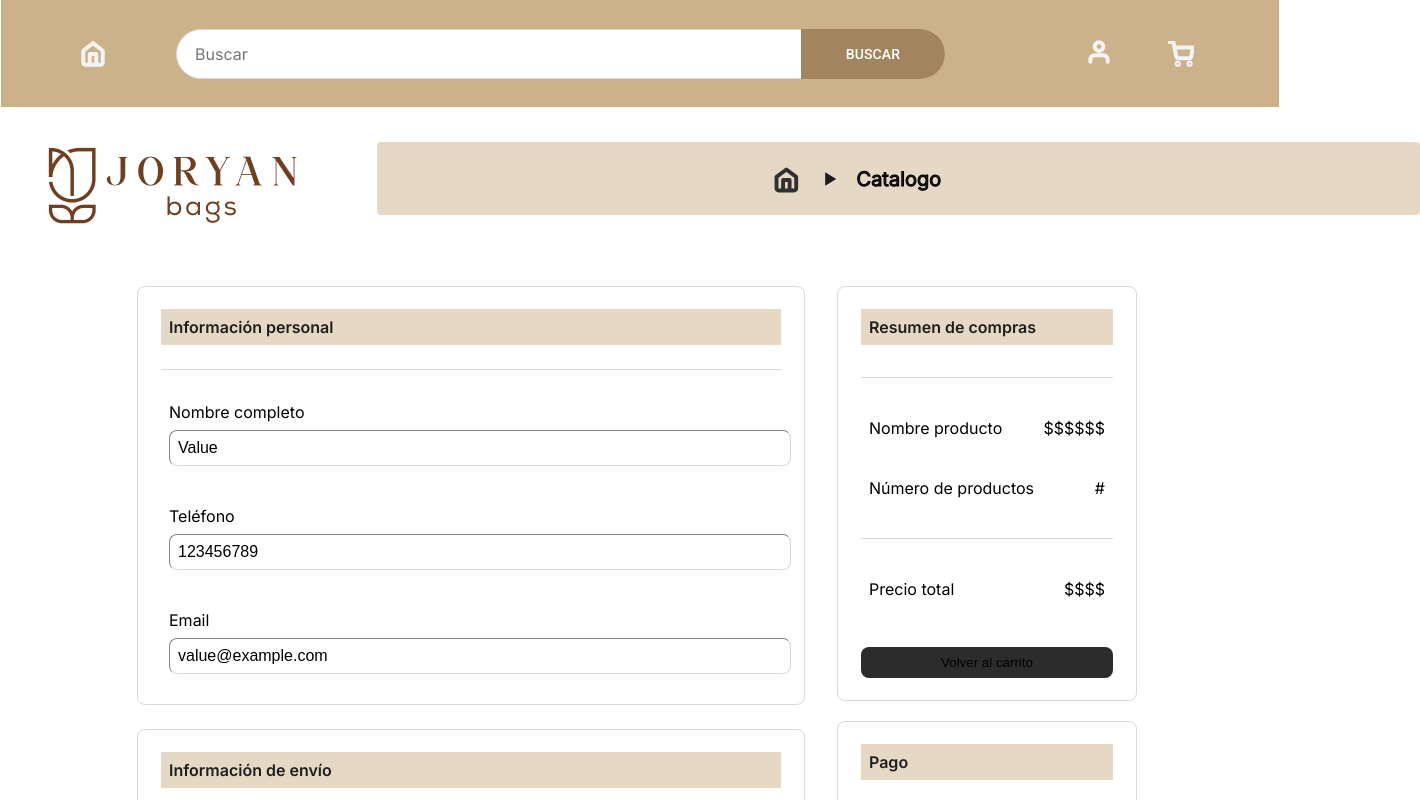
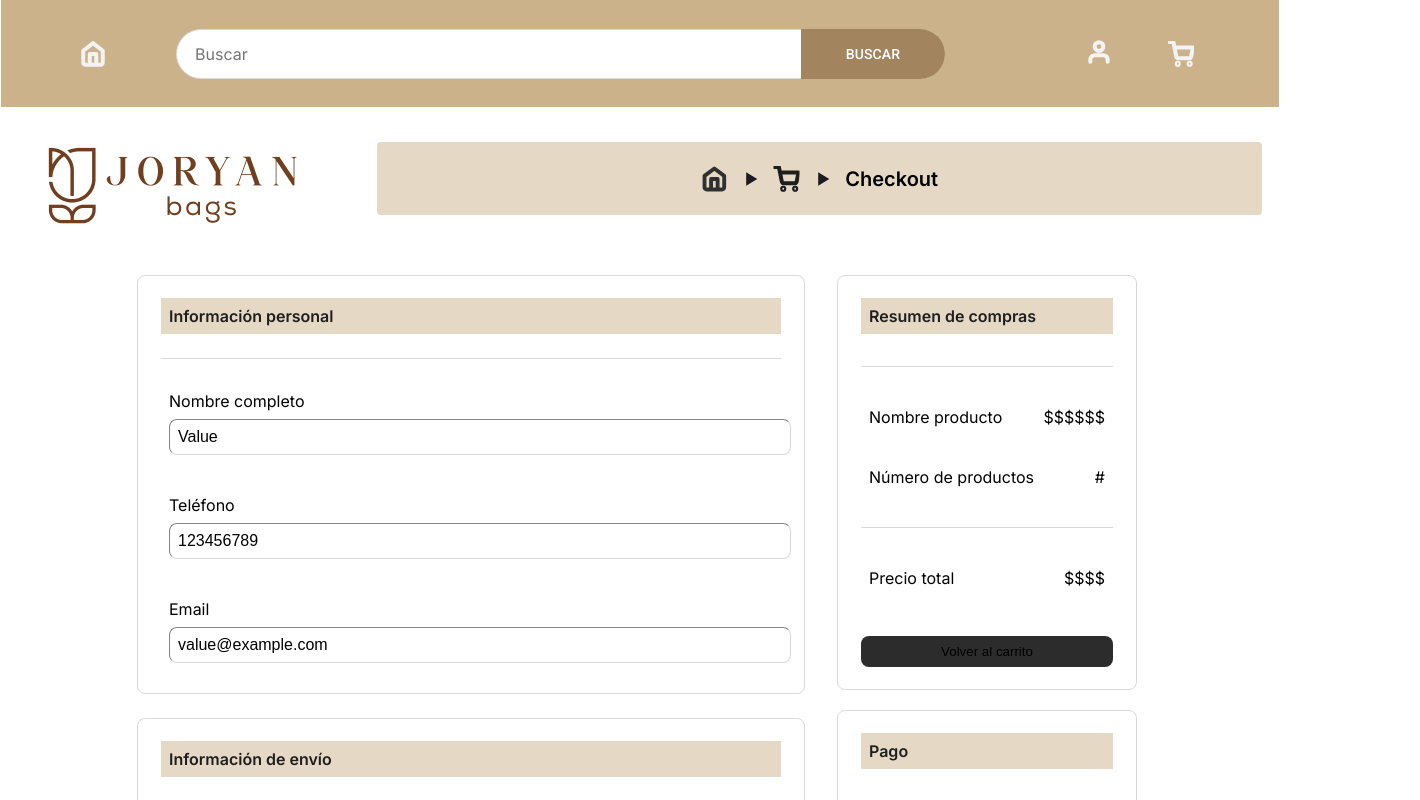
Before and after one commit to CamiloWG/ecommerce-joryanbags, an Angular app in the folder ecommerce-frontend/: page /checkout in a window 1280 px wide. Shown: the top 800 px of the page, 1420 px wide, since content can reach past the window. Built offline with nearby package versions, Linux system fonts and the light colour scheme.

Commit message:
Ajuste y modificacion del componente Route

```diff
--- a/ecommerce-frontend/src/app/core/components/shared/Route/Route.component.html
+++ b/ecommerce-frontend/src/app/core/components/shared/Route/Route.component.html
@@ -1,7 +1,29 @@
-<div class="w-[1033px] h-[73px] flex flex-col items-start justify-start pt-0 pb-0.5 pl-[0.4px] pr-0 box-border z-[2] text-left text-subheading-size-medium text-m3-sys-light-on-surface font-subheading">
-      <div class="mt-[-2px] w-[1043.1px] h-[73px] rounded bg-tan-200 flex flex-col items-center justify-center py-1 px-2 box-border relative gap-2.5">
-        <div class="relative leading-[120%] [-webkit-text-stroke:1px_#000] cursor-pointer z-[0]" (click)="onSupportingTextClick()">Catalogo</div>
-        <img class="w-[25.1px] h-6 absolute !m-[0] bottom-[24px] left-[439.8px] z-[1]" loading="lazy" alt="" src="assets/icons/play-arrow-filled.svg" />
-        <img class="w-[27.2px] h-[26px] absolute !m-[0] bottom-[22px] left-[395.9px] overflow-hidden shrink-0 cursor-pointer z-[2]" alt="" src="assets/icons/home-1.svg" (click)="onHomeIconClick()" />
-      </div>
+<div class="self-stretch flex flex-col items-start justify-start px-0 pb-0 box-border">
+  <div class="w-full h-[73px] flex flex-col items-start justify-start text-left text-subheading-size-medium text-schemes-on-surface font-heading">
+    <div class="mx-auto mt-[-2px] w-full h-[73px] rounded bg-tan-200 flex flex-row items-center justify-center py-1 px-2 box-border gap-2.5">
+
+      <img class="w-[27.2px] h-[26px] cursor-pointer" alt="Home" src="assets/icons/home-1.svg" (click)="onHomeIconClick()" />
+
+      <img *ngIf="breadcrumbs.length > 0" class="w-[25.1px] h-6" alt="Flecha" src="assets/icons/play-arrow-filled.svg" />
+
+      <ng-container *ngFor="let crumb of breadcrumbs; let last = last">
+
+        <ng-container *ngIf="crumb.label === 'Carrito'; else textBreadcrumb">
+          <img class="w-[27px] h-[26px] cursor-pointer" alt="Carrito" src="assets\icons\shopping-cart-2.svg" />
+        </ng-container>
+
+        <ng-template #textBreadcrumb>
+          <div
+            class="font-subheading cursor-pointer font-body-font-weight-strong"
+            (click)="navigateTo(crumb.url)">
+            {{ crumb.label }}
+          </div>
+        </ng-template>
+
+        <img *ngIf="!last" class="w-[25.1px] h-6" alt="Flecha" src="assets/icons/play-arrow-filled.svg" />
+
+      </ng-container>
+
     </div>
+  </div>
+</div>
--- a/ecommerce-frontend/src/app/core/components/shared/Route/Route.component.ts
+++ b/ecommerce-frontend/src/app/core/components/shared/Route/Route.component.ts
@@ -1,24 +1,24 @@
-import { Component, ViewEncapsulation, HostBinding } from "@angular/core";
+import { CommonModule } from "@angular/common";
+import { Component, Input, ViewEncapsulation, HostBinding } from "@angular/core";
+import { Router } from "@angular/router";
 
-import { Router } from "@angular/router";
 @Component({
   selector: "route",
+  imports:[CommonModule],
   standalone: true,
   encapsulation: ViewEncapsulation.None,
-  imports: [],
   templateUrl: "./Route.component.html",
 })
 export class Route {
   @HostBinding("style.display") display = "contents";
 
+  @Input() breadcrumbs: { label: string; url?: string }[] = [];
+
   constructor(private router: Router) {}
 
-  onSupportingTextClick() {
-    const anchor = document.querySelector(
-      "[data-scroll-to='pageProductResults']"
-    );
-    if (anchor) {
-      anchor.scrollIntoView({ block: "start", behavior: "smooth" });
+  navigateTo(url?: string) {
+    if (url) {
+      this.router.navigate([url]);
     }
   }
 
--- a/ecommerce-frontend/src/app/pages/carrito/carrito.component.html
+++ b/ecommerce-frontend/src/app/pages/carrito/carrito.component.html
@@ -2,17 +2,21 @@
   <header-menu></header-menu>
 
   <main class="flex flex-col items-start justify-start pb-[50px] pl-3 pr-[18px] box-border max-w-full lg:pb-[50px] lg:box-border mq750:pb-[30px] mq750:box-border">
-      <section class="h-auto w-full flex relative">
-        <div class="absolute top-[19px] left-[365px] flex flex-col items-start justify-start gap-[50px] max-w-full">
-          <div class="flex flex-col items-start justify-start gap-[30px]">
-            <route></route>
+
+    <section class="relative w-full h-[150px] flex">
+
+      <app-logo class="absolute top-0 left-0"></app-logo>
+
+      <div class="absolute top-[19px] left-[365px] flex flex-col items-start justify-start gap-[50px] w-[calc(100%-365px)]">
+        <div class="w-full flex flex-col">
+          <route [breadcrumbs]="[
+            { label: 'Carrito' }
+          ]"></route>
         </div>
       </div>
-        <app-logo></app-logo>
-
     </section>
 
-      <section class="mx-auto w-full max-w-[90%] flex flex-row justify-between items-start gap-8 px-10 py-10">
+    <section class="mx-auto w-full max-w-[80%] flex flex-row justify-between items-start gap-8 px-10">
       <div class="flex-1 flex flex-col gap-4">
         <app-cartproduct></app-cartproduct>
         <app-cartproduct></app-cartproduct>
--- a/ecommerce-frontend/src/app/pages/checkout/checkout.component.html
+++ b/ecommerce-frontend/src/app/pages/checkout/checkout.component.html
@@ -2,16 +2,22 @@
     <header-menu></header-menu>
 
     <main class="flex flex-col items-start justify-start pb-[50px] pl-3 pr-[18px] box-border max-w-full lg:pb-[50px] lg:box-border mq750:pb-[30px] mq750:box-border">
-      <section class="h-auto w-full flex relative">
-        <div class="absolute top-[19px] left-[365px] flex flex-col items-start justify-start gap-[50px] max-w-full">
-          <div class="flex flex-col items-start justify-start gap-[30px]">
-            <route></route>
+
+      <section class="relative w-full h-[150px] flex">
+
+        <app-logo class="absolute top-0 left-0"></app-logo>
+
+        <div class="absolute top-[19px] left-[365px] flex flex-col items-start justify-start gap-[50px] w-[calc(100%-365px)]">
+          <div class="w-full flex flex-col">
+            <route [breadcrumbs]="[
+              { label: 'Carrito' },
+              { label: 'Checkout' }
+            ]"></route>
           </div>
         </div>
-        <app-logo></app-logo>
       </section>
 
-      <section class="mx-auto w-full max-w-[80%] flex flex-row justify-between items-start gap-8 px-10 py-10">
+      <section class="mx-auto w-full max-w-[80%] flex flex-row justify-between items-start gap-8">
         <div class="w-[70%] flex-1 flex flex-col gap-4">
             <app-infopedido [isConfirmationPage]="false"></app-infopedido>
         </div>
--- a/ecommerce-frontend/src/app/pages/confirmacioncompra/confirmacioncompra.component.html
+++ b/ecommerce-frontend/src/app/pages/confirmacioncompra/confirmacioncompra.component.html
@@ -2,13 +2,20 @@
     <header-menu></header-menu>
 
     <main class="flex flex-col items-start justify-start pb-[50px] pl-3 pr-[18px] box-border max-w-full lg:pb-[50px] lg:box-border mq750:pb-[30px] mq750:box-border">
-      <section class="h-auto w-full flex relative">
-        <div class="absolute top-[19px] left-[365px] flex flex-col items-start justify-start gap-[50px] max-w-full">
-          <div class="flex flex-col items-start justify-start gap-[30px]">
-            <route></route>
+
+      <section class="relative w-full h-[150px] flex">
+
+        <app-logo class="absolute top-0 left-0"></app-logo>
+
+        <div class="absolute top-[19px] left-[365px] flex flex-col items-start justify-start gap-[50px] w-[calc(100%-365px)]">
+          <div class="w-full flex flex-col">
+            <route [breadcrumbs]="[
+              { label: 'Carrito' },
+              { label: 'Checkout' },
+              { label: 'Confirmación' }
+            ]"></route>
           </div>
         </div>
-        <app-logo></app-logo>
       </section>
 
       <section class="mx-auto self-stretch flex flex-col items-start justify-start gap-space-600">
--- a/ecommerce-frontend/src/app/pages/producto/producto.component.html
+++ b/ecommerce-frontend/src/app/pages/producto/producto.component.html
@@ -3,17 +3,22 @@
 
   <main class="flex flex-col items-start justify-start pb-[50px] pl-3 pr-[18px] box-border max-w-full lg:pb-[50px] lg:box-border mq750:pb-[30px] mq750:box-border">
 
-    <section class="h-auto w-full flex relative">
-      <div class="absolute top-[19px] left-[365px] flex flex-col items-start justify-start gap-[50px] max-w-full">
-        <div class="flex flex-col items-start justify-start gap-[30px]">
-          <route></route>
+    <section class="relative w-full h-[150px] flex">
+
+      <app-logo class="absolute top-0 left-0"></app-logo>
+
+      <div class="absolute top-[19px] left-[365px] flex flex-col items-start justify-start gap-[50px] w-[calc(100%-365px)]">
+        <div class="w-full flex flex-col">
+          <route [breadcrumbs]="[
+            { label: 'Catálogo' },
+            { label: 'Categoría' },
+            { label: 'Producto X' }
+          ]"></route>
         </div>
       </div>
-      <app-logo></app-logo>
-
     </section>
 
-    <section class="max-w-[100%] flex flex-row gap-8 px-10 py-10 mx-auto ">
+    <section class="max-w-[100%] flex flex-row gap-8 mx-auto ">
       <div class="flex-1 flex flex-col gap-4">
         <menu-categorias class="max-w-[275px]"></menu-categorias>
       </div>
```
Also changed, not shown: ecommerce-frontend/src/assets/icons/shopping-cart-2.svg (added). Lines whose indentation alone changed are shown as unchanged.
